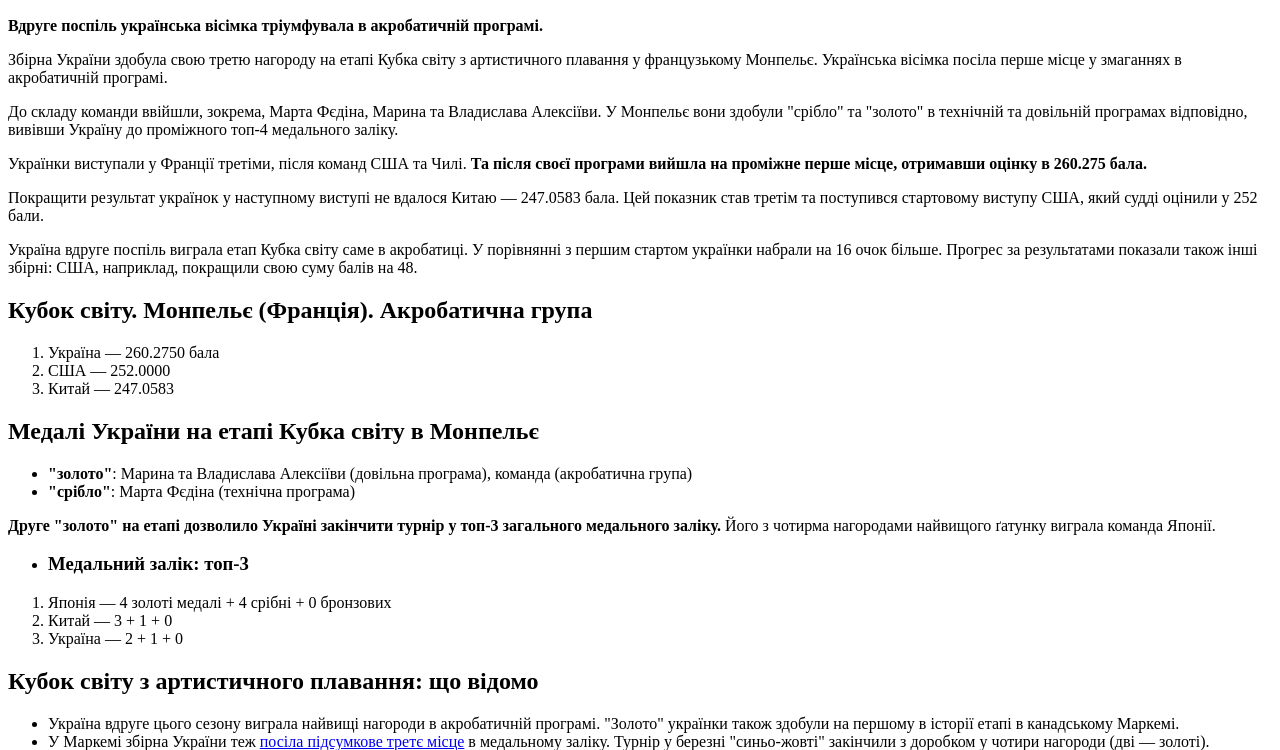
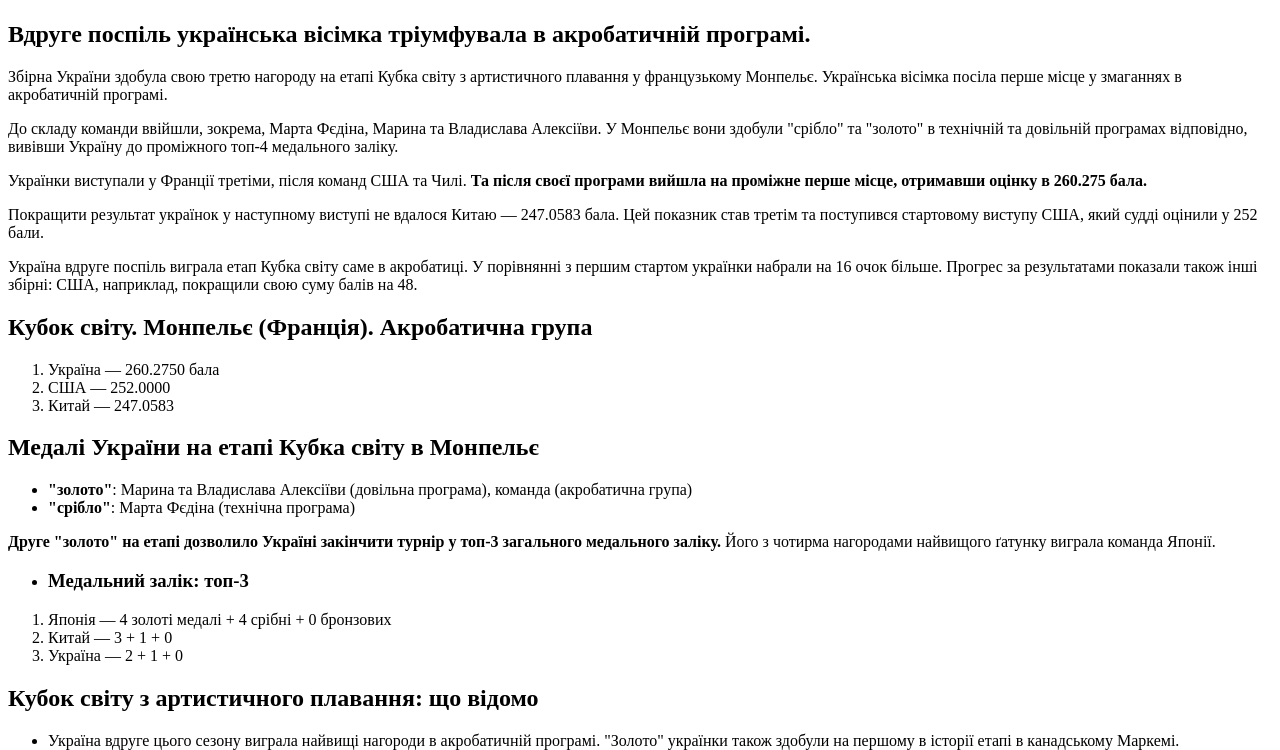
Before and after one commit to spodobets/homework1, a plain HTML site: page index.html in a window 1280 px wide. Shown: the part 454-1204 px from the top of the page. Drawn offline with Linux system fonts and the light colour scheme.

Commit message:
Add files via upload

```diff
--- a/index.html
+++ b/index.html
@@ -1,15 +1,17 @@
 <!DOCTYPE html>
-<html>
- <head></head>
+<html lang="uk">
+ <head>
+<title>Україна здобула друге "золото" на етапі Кубка світу з артистичного плавання в Монпельє</title>
+</head>
  <body>
    <h1>Україна здобула друге "золото" на етапі Кубка світу з артистичного плавання в Монпельє</h1>
    <a href="https://suspilne.media/author/sergij-oleksuk/">Сергій Олексюк</a>
    <p><img src="https://cdn4.suspilne.media/images/resize/1040x1.78/c6f320fbd6b7be05.jpg" alt="Збірна України з артистичного плавання. Фото: AP Photos"></p>
-   <p><b>Вдруге поспіль українська вісімка тріумфувала в акробатичній програмі.</b></p>
+   <h2>Вдруге поспіль українська вісімка тріумфувала в акробатичній програмі.</h2>
    <p>Збірна України здобула свою третю нагороду на етапі Кубка світу з артистичного плавання у французькому Монпельє. Українська вісімка посіла    перше місце у змаганнях в акробатичній програмі.</p>
 
    <p>До складу команди ввійшли, зокрема, Марта Фєдіна, Марина та Владислава Алексіїви. У Монпельє вони здобули "срібло" та "золото" в технічній    та довільній програмах відповідно, вивівши Україну до проміжного топ-4 медального заліку.</p>
-   <p>Українки виступали у Франції третіми, після команд США та Чилі. <b>Та після своєї програми вийшла на проміжне перше місце, отримавши оцінку в 260.275 бала.</b></p>
+   <p>Українки виступали у Франції третіми, після команд США та Чилі. <strong>Та після своєї програми вийшла на проміжне перше місце, отримавши оцінку в 260.275 бала.</strong></p>
 
    <p>Покращити результат українок у наступному виступі не вдалося Китаю — 247.0583 бала. Цей показник став третім та поступився стартовому виступу США, який судді оцінили у 252 бали.</p>
 
@@ -29,7 +31,7 @@
   <li><b>"срібло"</b>: Марта Фєдіна (технічна програма)</li>
      </ul>
 
-   <p><b>Друге "золото" на етапі дозволило Україні закінчити турнір у топ-3 загального медального заліку.</b> Його з чотирма нагородами найвищого ґатунку виграла команда Японії.</p>
+   <p><strong>Друге "золото" на етапі дозволило Україні закінчити турнір у топ-3 загального медального заліку.</strong> Його з чотирма нагородами найвищого ґатунку виграла команда Японії.</p>
      <ul>
        <li><h3>Медальний залік: топ-3</h3></li>
      </ul>
```
